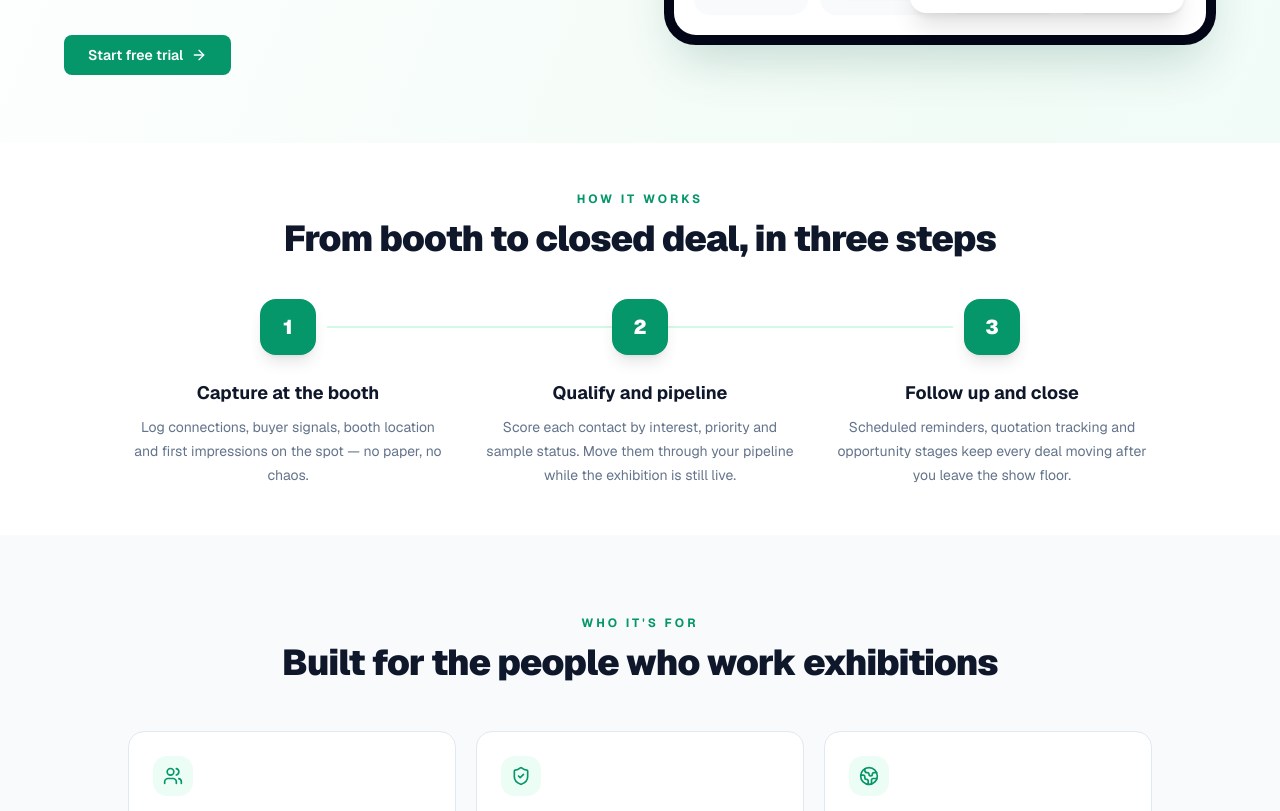
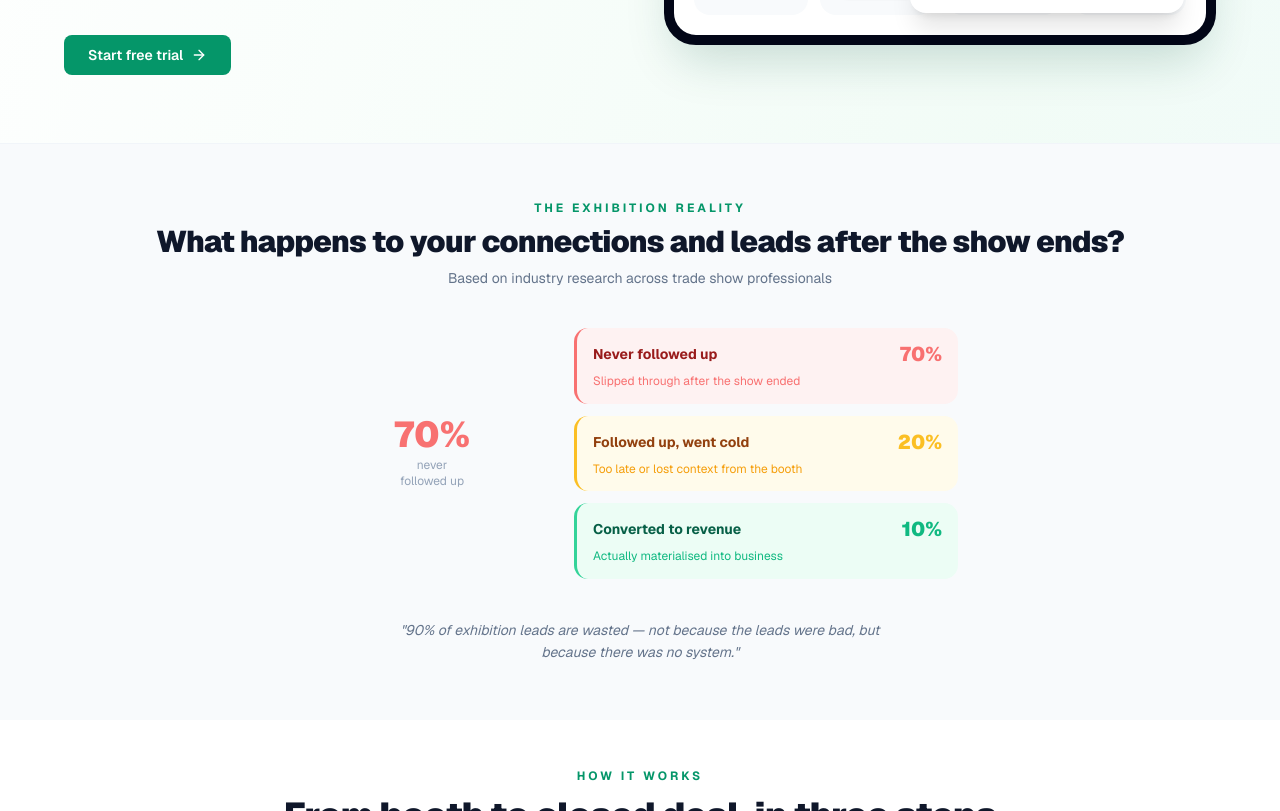
Before and after one commit to tradesoil-dev/expolead-os, a Next.js app: page / in a window 1280 px wide. Shown: the part 629-1440 px from the top of the page. Built offline with nearby package versions, Linux system fonts and the light colour scheme.

Commit message:
Add exhibition reality donut chart section to landing page

```diff
--- a/app/page.tsx
+++ b/app/page.tsx
@@ -362,6 +362,101 @@ export default function HomePage() {
         </div>
       </section>
 
+      {/* EXHIBITION REALITY — DONUT CHART */}
+      <section className="bg-slate-50 px-8 py-14 lg:px-16 border-t border-slate-100">
+        <div className="mx-auto max-w-5xl">
+          <div className="text-center mb-10">
+            <p className="text-xs font-bold uppercase tracking-[0.25em] text-emerald-600 mb-2">
+              {lang === "en" ? "The exhibition reality" : "展会现实"}
+            </p>
+            <h2 className="text-2xl font-black tracking-tight text-slate-900 md:text-3xl">
+              {lang === "en"
+                ? "What happens to your connections and leads after the show ends?"
+                : "展会结束后，您的联系人和线索去哪了？"}
+            </h2>
+            <p className="mt-2 text-sm text-slate-500">
+              {lang === "en"
+                ? "Based on industry research across trade show professionals"
+                : "基于展会专业人士的行业研究"}
+            </p>
+          </div>
+
+          <div className="flex flex-wrap items-center justify-center gap-8">
+            {/* Donut chart */}
+            <div className="relative shrink-0" style={{ width: 220, height: 220 }}>
+              <canvas id="reality-donut" width={220} height={220} />
+              <div className="absolute inset-0 flex flex-col items-center justify-center pointer-events-none">
+                <span className="text-4xl font-black text-red-400 leading-none">70%</span>
+                <span className="text-xs text-slate-400 mt-1">{lang === "en" ? "never" : "从未"}</span>
+                <span className="text-xs text-slate-400">{lang === "en" ? "followed up" : "跟进"}</span>
+              </div>
+            </div>
+
+            {/* Cards */}
+            <div className="flex flex-col gap-3 flex-1 min-w-[220px] max-w-sm">
+              <div className="bg-red-50 border-l-[3px] border-red-400 rounded-xl px-4 py-3">
+                <div className="flex items-center justify-between">
+                  <p className="text-sm font-bold text-red-800">{lang === "en" ? "Never followed up" : "从未跟进"}</p>
+                  <span className="text-xl font-black text-red-400">70%</span>
+                </div>
+                <p className="mt-1 text-xs text-red-400 leading-relaxed">{lang === "en" ? "Slipped through after the show ended" : "展会结束后流失"}</p>
+              </div>
+              <div className="bg-amber-50 border-l-[3px] border-amber-400 rounded-xl px-4 py-3">
+                <div className="flex items-center justify-between">
+                  <p className="text-sm font-bold text-amber-800">{lang === "en" ? "Followed up, went cold" : "跟进后冷却"}</p>
+                  <span className="text-xl font-black text-amber-400">20%</span>
+                </div>
+                <p className="mt-1 text-xs text-amber-500 leading-relaxed">{lang === "en" ? "Too late or lost context from the booth" : "太晚或失去展台背景"}</p>
+              </div>
+              <div className="bg-emerald-50 border-l-[3px] border-emerald-400 rounded-xl px-4 py-3">
+                <div className="flex items-center justify-between">
+                  <p className="text-sm font-bold text-emerald-800">{lang === "en" ? "Converted to revenue" : "转化为收入"}</p>
+                  <span className="text-xl font-black text-emerald-500">10%</span>
+                </div>
+                <p className="mt-1 text-xs text-emerald-500 leading-relaxed">{lang === "en" ? "Actually materialised into business" : "真正转化为业务"}</p>
+              </div>
+            </div>
+          </div>
+
+          <p className="mt-10 text-center text-sm italic text-slate-500 max-w-lg mx-auto leading-relaxed">
+            {lang === "en"
+              ? "\"90% of exhibition leads are wasted — not because the leads were bad, but because there was no system.\""
+              : "\"90%的展会线索被浪费——不是因为线索质量差，而是因为没有系统。\""}
+          </p>
+        </div>
+      </section>
+
+      <script dangerouslySetInnerHTML={{ __html: `
+        (function() {
+          function drawDonut() {
+            var canvas = document.getElementById('reality-donut');
+            if (!canvas) { setTimeout(drawDonut, 100); return; }
+            var ctx = canvas.getContext('2d');
+            var cx = 110, cy = 110, r = 80, thickness = 30;
+            var segments = [
+              { pct: 0.70, color: '#f87171' },
+              { pct: 0.20, color: '#fbbf24' },
+              { pct: 0.10, color: '#10b981' },
+            ];
+            var start = -Math.PI / 2;
+            segments.forEach(function(seg) {
+              var end = start + seg.pct * 2 * Math.PI;
+              ctx.beginPath();
+              ctx.arc(cx, cy, r, start, end);
+              ctx.lineWidth = thickness;
+              ctx.strokeStyle = seg.color;
+              ctx.stroke();
+              start = end;
+            });
+          }
+          if (document.readyState === 'loading') {
+            document.addEventListener('DOMContentLoaded', drawDonut);
+          } else {
+            drawDonut();
+          }
+        })();
+      ` }} />
+
       {/* HOW IT WORKS */}
       <section className="bg-white px-8 py-12 lg:px-16">
         <div className="mx-auto max-w-4xl text-center">
```
